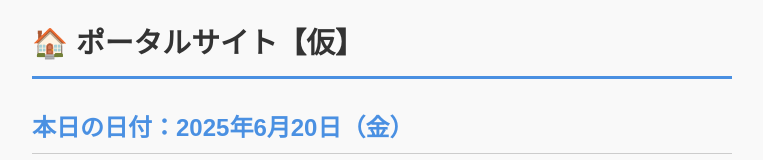
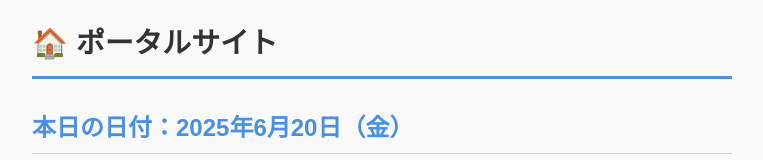
Before and after one commit to Minjun2-gif/upc-portal, a plain HTML site: page index.html in a window 1280 px wide. Shown: the top 160 px of the page, without its empty margins (258-1021 px from the left). Drawn offline with Linux system fonts and the light colour scheme; no server answers.

Commit message:
Update index.html

```diff
--- a/index.html
+++ b/index.html
@@ -51,7 +51,7 @@
 </head>
 <body>
 
-<h1>🏠 ポータルサイト【仮】</h1>
+<h1>🏠 ポータルサイト</h1>
 <h2 style="font-size: 24px; font-weight: bold;">
   本日の日付：<span id="today"></span>
 </h2>
```
